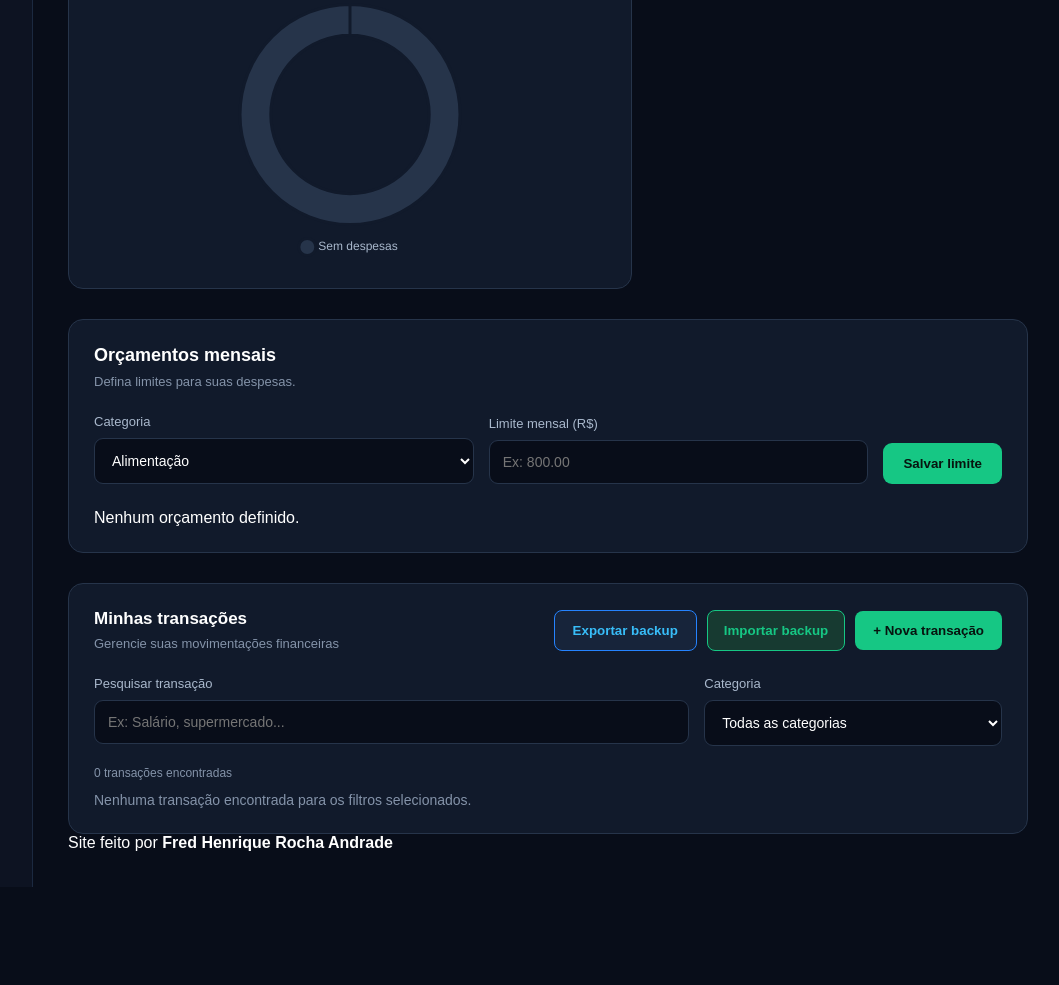
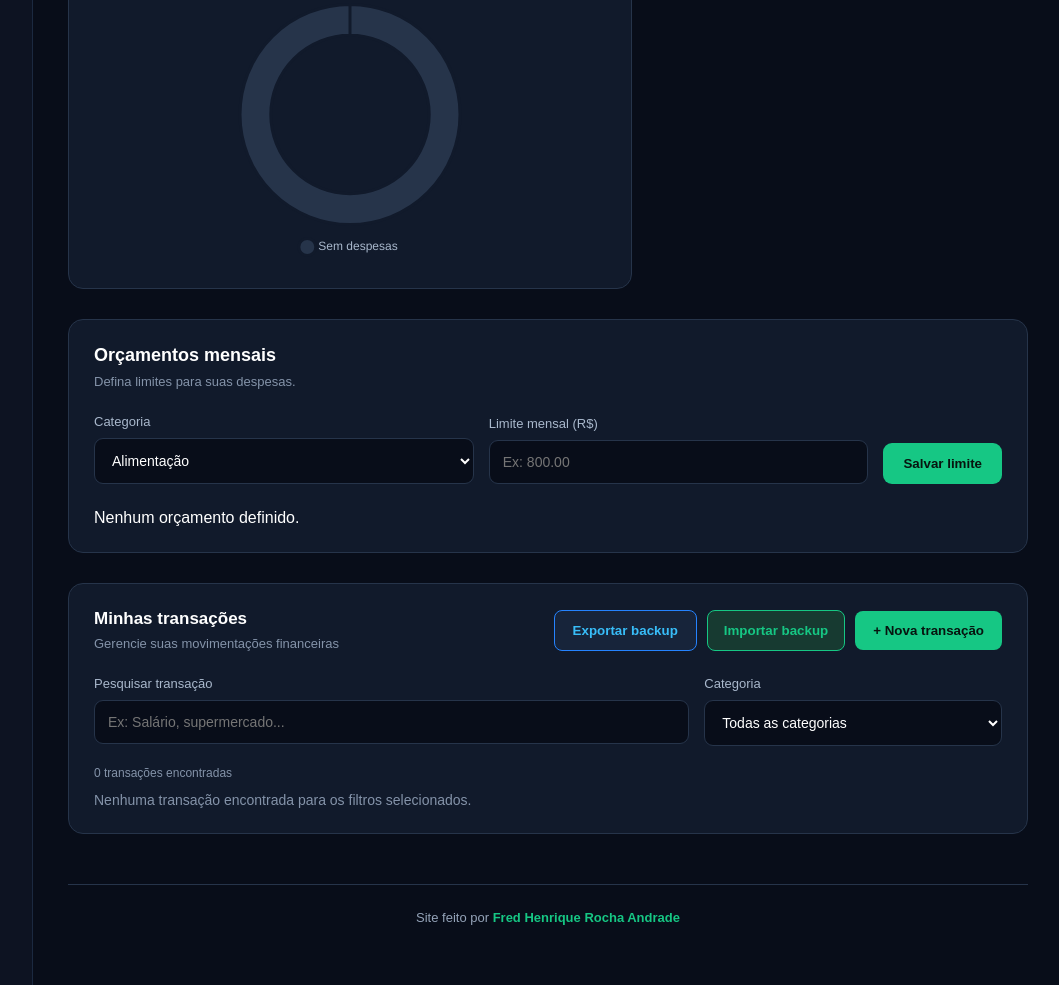
Before and after one commit to fredhenriquerochaandrade-bot/FINTRACK, a plain HTML site: page html/index.html in a window 1280 px wide. Shown: the part 1062-2047 px from the top of the page, without its empty margins (217-1276 px from the left). Before the commit the page ends 1949 px from the top, so only its background shows below. Drawn offline with nearby package versions, Linux system fonts and the light colour scheme.

Commit message:
Update style.css

```diff
--- a/css/style.css
+++ b/css/style.css
@@ -1429,3 +1429,23 @@ canvas {
         transition-duration: 0.01ms !important;
     }
 }
+
+/* RODAPÉ DO FINTRACK */
+
+.footer {
+    width: 100%;
+    margin-top: 50px;
+    padding: 25px 15px;
+    text-align: center;
+    border-top: 1px solid #26344a;
+}
+
+.footer p {
+    color: #94a3b8;
+    font-size: 13px;
+}
+
+.footer strong {
+    color: #16c784;
+    font-weight: 600;
+}
```
